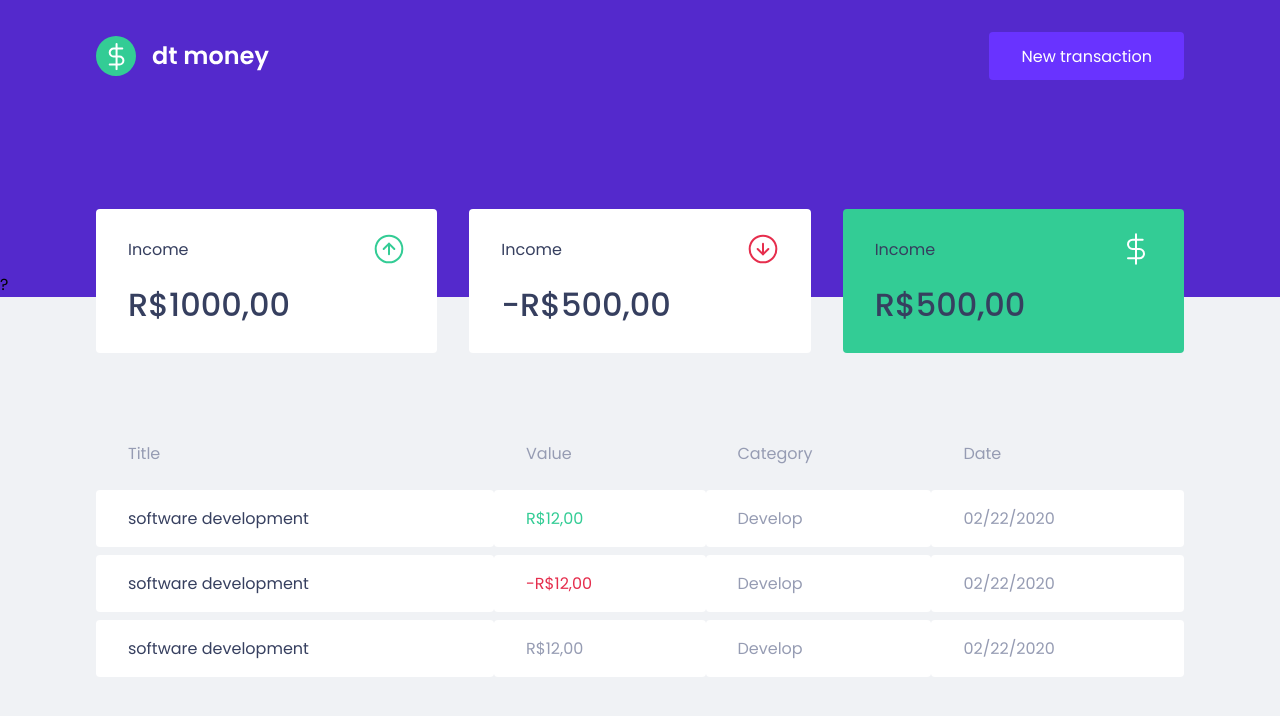
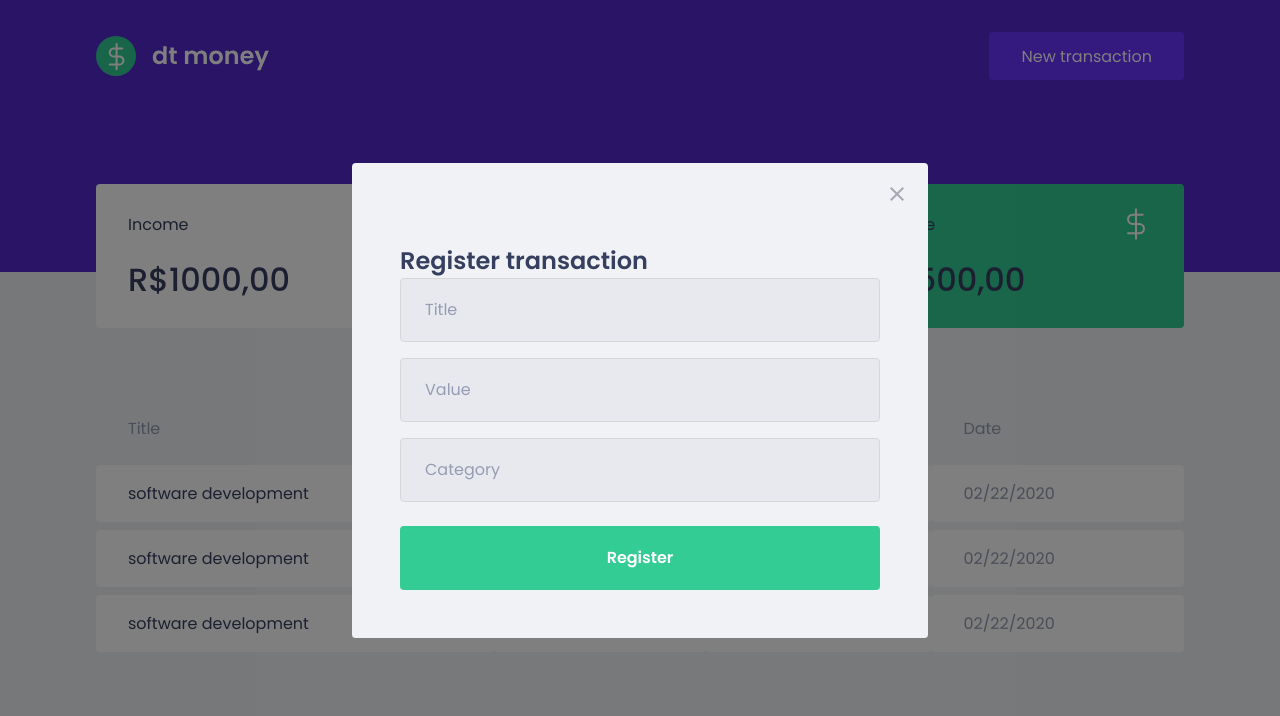
Before and after one commit to AndersonAndrad/course-ignite-rocketseat-frontend-module02-reactjs, a React (Create React App) app: page / in a window 1280 px wide. Both pictures are taken after a click on the button "New transaction". Shown: the top 716 px of the page. Built offline with nearby package versions, Linux system fonts and the light colour scheme; what miragejs would draw is missing.

Commit message:
craete style modal

```diff
--- a/package.json
+++ b/package.json
@@ -7,6 +7,7 @@
     "miragejs": "^0.1.41",
     "react": "^17.0.2",
     "react-dom": "^17.0.2",
+    "react-modal": "^3.14.3",
     "react-scripts": "4.0.3",
     "styled-components": "^5.3.0",
     "typescript": "^4.1.2",
@@ -20,6 +21,7 @@
     "@types/node": "^12.0.0",
     "@types/react": "^17.0.0",
     "@types/react-dom": "^17.0.0",
+    "@types/react-modal": "^3.12.1",
     "@types/styled-components": "^5.1.11"
   },
   "scripts": {
--- a/src/App.tsx
+++ b/src/App.tsx
@@ -1,14 +1,33 @@
+// dependencies
+import { useState } from 'react'
+import Modal from 'react-modal'
 // shared components
 import { Dashboard } from "./components/Dashboard"
 import { Header } from "./components/Header"
+import { NewTransactionModal } from './components/NewTransactionModal'
 // styled components
 import { GlobalStyle } from "./styles/global"
+Modal.setAppElement( '#root' )
 
 export function App () {
+  const [isNewTransactionModalOpen, setIsNewTransactionModalOpen] = useState( false )
+
+  function handleOpenNewTransactionModal () {
+    setIsNewTransactionModalOpen( true )
+  }
+
+  function handleCloseNewTransactionModal () {
+    setIsNewTransactionModalOpen( false )
+  }
+
   return (
     <>
-      <Header />
+      <Header onOpenNewTransactionModal={handleOpenNewTransactionModal} />
       <Dashboard />
+      <NewTransactionModal
+        isOpen={isNewTransactionModalOpen}
+        onRequestClose={handleCloseNewTransactionModal}
+      />
       <GlobalStyle />
     </>
   )
--- a/src/components/Header/index.tsx
+++ b/src/components/Header/index.tsx
@@ -3,14 +3,18 @@ import logoImg from '../../assets/logo.svg'
 // styled components
 import { Container, Content } from './styles'
 
+// types
+type HeaderProps = {
+  onOpenNewTransactionModal: () => void,
+}
 
-export function Header () {
+export function Header ( { onOpenNewTransactionModal }: HeaderProps ) {
   return (
     <Container>
       <Content>
         <img src={logoImg} alt="" />
-        <button type='button'>New transaction</button>
-      </Content>?
+        <button type='button' onClick={onOpenNewTransactionModal}>New transaction</button>
+      </Content>
     </Container>
   )
 }
--- /dev/null
+++ b/src/components/NewTransactionModal/index.tsx
@@ -0,0 +1,37 @@
+// dependencies
+import Modal from 'react-modal'
+// images
+import closeImg from '../../assets/close.svg'
+// styled components
+import { Container } from './styles'
+
+// types
+type NewTransactionModalProps = {
+  isOpen: boolean,
+  onRequestClose: () => void,
+}
+
+export function NewTransactionModal ( { isOpen, onRequestClose }: NewTransactionModalProps ) {
+  return (
+    <Modal
+      isOpen={isOpen}
+      onRequestClose={onRequestClose}
+      overlayClassName='react-modal-overlay'
+      className='react-modal-content'
+    >
+      <button
+        onClick={onRequestClose}
+        className='react-modal-close'
+      >
+        <img src={closeImg} alt="close modal" />
+      </button>
+      <Container>
+        <h2>Register transaction</h2>
+        <input placeholder='Title' />
+        <input type="number" placeholder='Value' />
+        <input placeholder='Category' />
+        <button type='submit'>Register</button>
+      </Container>
+    </Modal>
+  )
+}
--- /dev/null
+++ b/src/components/NewTransactionModal/styles.ts
@@ -0,0 +1,51 @@
+import styled from "styled-components"
+
+export const Container = styled.form`
+  h2 {
+    color: var(--text-title);
+    font-size: 1.5rem;
+    margin-top: 2rem;
+  }
+
+  input {
+    width: 100%;
+    padding: 0 1.5rem;
+    height: 4rem;
+    border-radius: 0.25rem;
+
+    border: 1px solid #d7d7d7;
+    background: #e7e9ee;
+
+    font-weight: 400;
+    font-size: 1rem;
+
+    &::placeholder {
+      color: var(--text-body);
+    }
+
+    & + input {
+      margin-top: 1rem;
+    }
+  }
+
+  button[type="submit"] {
+    width: 100%;
+    padding: 0 1.5rem;
+    height: 4rem;
+    border-radius: 0.25rem;
+    background: var(--green);
+    color: #fff;
+    border: 0;
+    font-size: 1rem;
+    margin-top: 1.5rem;
+    font-weight: 600;
+
+    transition: filter 0.2s;
+
+    &:hover {
+      filter: brightness(0.9);
+    }
+  }
+
+
+`
--- a/src/styles/global.ts
+++ b/src/styles/global.ts
@@ -54,4 +54,42 @@ export const GlobalStyle = createGlobalStyle`
     opacity: 0.6;
     cursor: not-allowed;
   }
+
+  .react-modal-overlay {
+    background: rgba(0, 0, 0, 0.5);
+
+    position: fixed;
+    top: 0;
+    left: 0;
+    right: 0;
+    bottom: 0;
+
+    display: flex;
+    align-items: center;
+    justify-content: center;
+  }
+
+  .react-modal-content {
+    width: 100%;
+    max-width: 576px;
+
+    background: var(--background);
+    padding: 3rem;
+    position: relative;
+    border-radius: 0.24rem;
+  }
+
+  .react-modal-close {
+    position: absolute;
+    right: 1.5rem;
+    top: 1.5rem;
+    border: 0;
+    background: transparent;
+
+    transition: filter 0.2s;
+
+    &:hover {
+      filter: brightness(0.8)
+    }
+  }
 `
```
Also changed, not shown: 1 other file (tests, documents, lock files or other folders).
